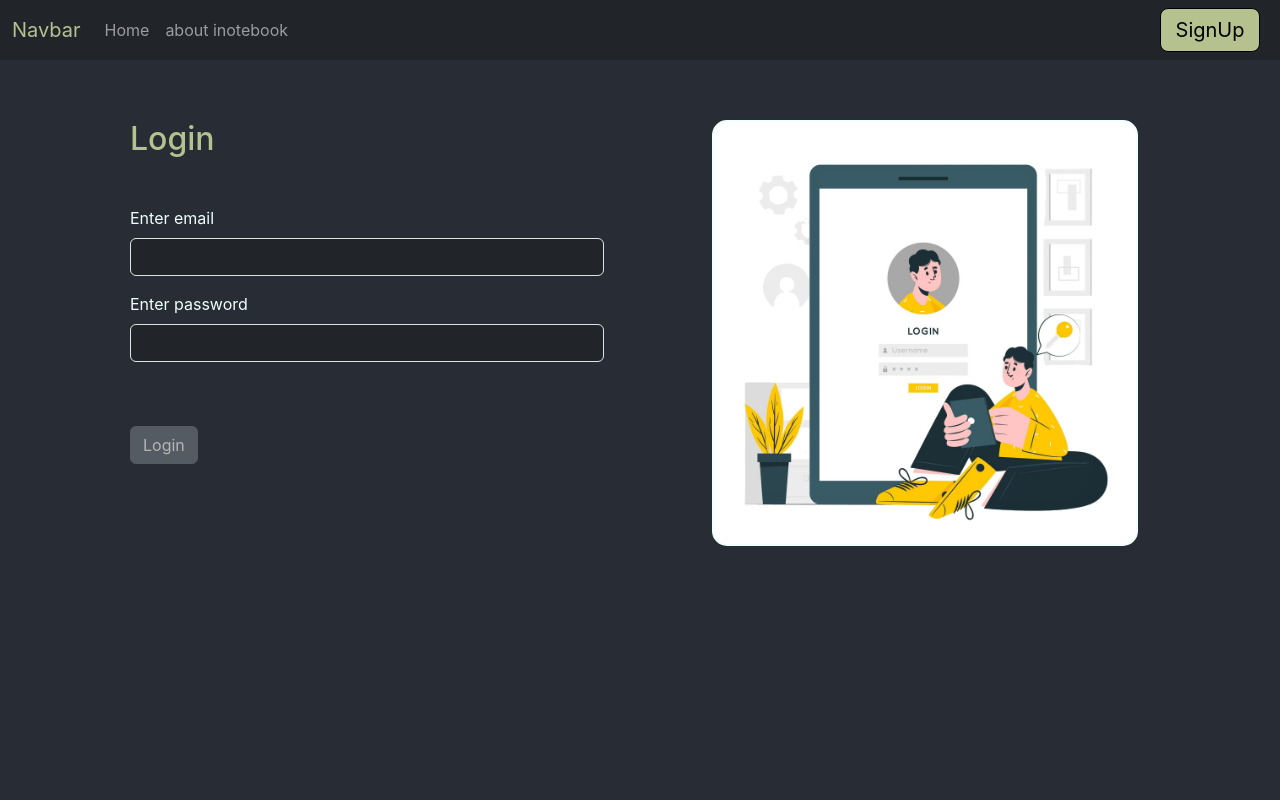
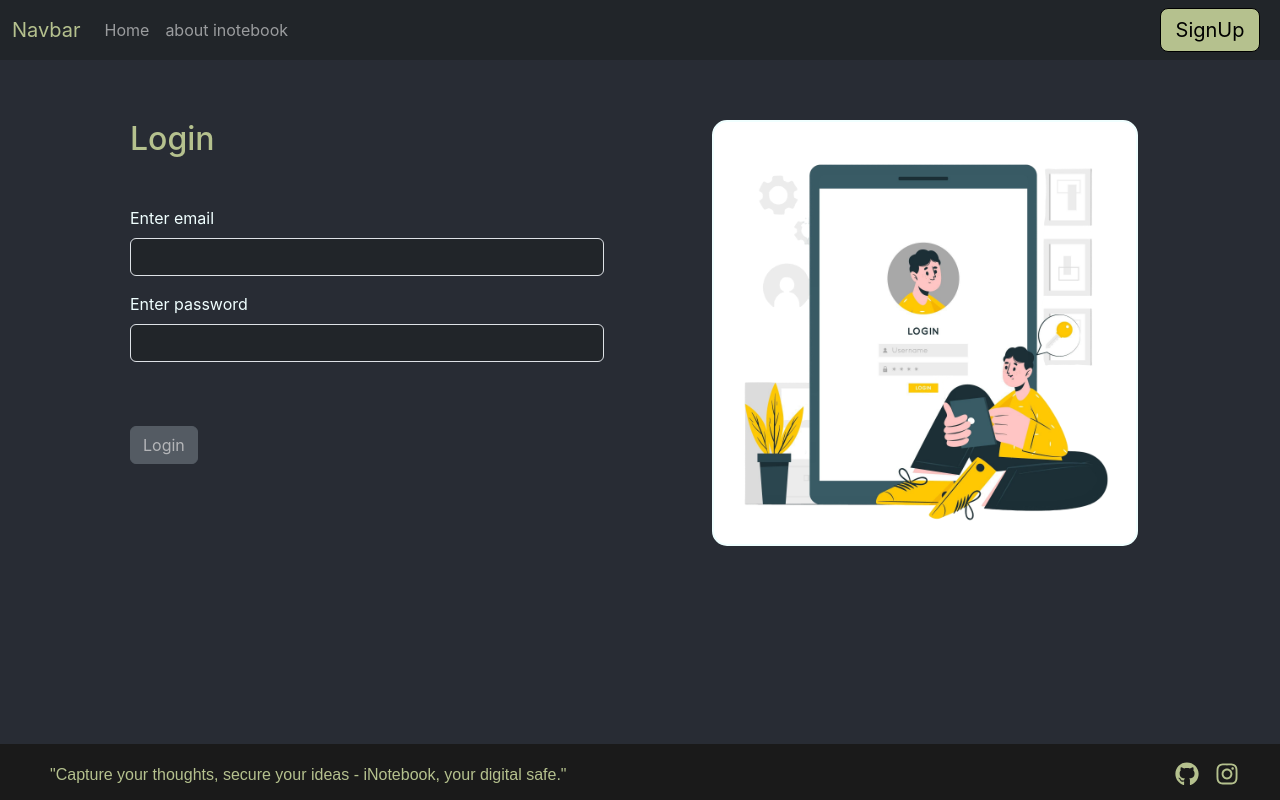
Before and after one commit to bhavyank89/learnReact, a React (Create React App) app in the folder 004-inotebook/inotebook-frontend/: page /login in a window 1280 px wide. Built offline with nearby package versions, Linux system fonts and the light colour scheme.

Commit message:
add Footer

```diff
--- a/004-inotebook/inotebook-frontend/package.json
+++ b/004-inotebook/inotebook-frontend/package.json
@@ -9,6 +9,7 @@
     "concurrently": "^8.2.2",
     "react": "^18.3.1",
     "react-dom": "^18.3.1",
+    "react-icons": "^5.3.0",
     "react-router-dom": "^6.26.0",
     "react-scripts": "5.0.1",
     "web-vitals": "^2.1.4"
--- a/004-inotebook/inotebook-frontend/src/App.js
+++ b/004-inotebook/inotebook-frontend/src/App.js
@@ -8,6 +8,7 @@ import Alert from './components/Alert';
 import { useState } from 'react';
 import Login from './components/Login';
 import Signup from './components/Signup';
+import Footer from './components/Footer';
 
 function App() {
 
@@ -47,6 +48,7 @@ function App() {
             <Route path='/login' element={<Login showAlertTab={showAlertTab} />} />
             <Route path='/signup' element={<Signup showAlertTab={showAlertTab} />} />
           </Routes>
+          <Footer />
         </Router>
       </NoteContextProvider>
     </div>
--- /dev/null
+++ b/004-inotebook/inotebook-frontend/src/components/Footer.js
@@ -0,0 +1,30 @@
+import React from 'react';
+import { FaGithub, FaInstagram } from 'react-icons/fa';
+
+const Footer = () => {
+    return (
+        <footer style={{ backgroundColor: '#1a1a1a', color: '#B5C18E', padding: '10px 0', textAlign: 'center', position: 'fixed', bottom: '0', width: '100%' }} className='d-flex position-absolute-end'>
+            <p style={{ marginBottom: '0', fontFamily: 'Arial, sans-serif', fontSize: '16px', marginLeft: "50px" }}>
+                "Capture your thoughts, secure your ideas - iNotebook, your digital safe."
+                <div style={{ marginLeft: '600px', display: "inline" }}>
+                    <a href="https://github.com/bhavyank89" target="_blank" rel="noopener noreferrer" style={{ color: '#B5C18E', marginRight: '15px', fontSize: '24px' }} className='mx-2'>
+                        <FaGithub />
+                    </a>
+                    <a href="https://www.instagram.com/bha_v76/" target="_blank" rel="noopener noreferrer" style={{ color: '#B5C18E', fontSize: '24px' }} className='mx-2'>
+                        <FaInstagram />
+                    </a>
+                </div>
+            </p>
+            {/* <div style={{ marginTop: '10px' }}>
+                <a href="https://github.com/bhavyank89" target="_blank" rel="noopener noreferrer" style={{ color: '#B5C18E', marginRight: '15px', fontSize: '24px' }}>
+                    <FaGithub />
+                </a>
+                <a href="https://www.instagram.com/bha_v76/" target="_blank" rel="noopener noreferrer" style={{ color: '#B5C18E', fontSize: '24px' }}>
+                    <FaInstagram />
+                </a>
+            </div> */}
+        </footer>
+    );
+};
+
+export default Footer;
--- a/004-inotebook/inotebook-frontend/src/components/Home.js
+++ b/004-inotebook/inotebook-frontend/src/components/Home.js
@@ -5,7 +5,7 @@ import AddNote from './AddNote'
 const Home = (props) => {
 
     return (
-        <div style={{ marginTop: "50px" }} className='container d-flex flex-row'>
+        <div style={{ marginTop: "50px",marginBottom:"100px" }} className='container d-flex flex-row'>
             <AddNote showAlertTab={props.showAlertTab} />
             <Notes showAlertTab={props.showAlertTab} />
         </div>
--- a/004-inotebook/inotebook-frontend/src/components/Login.js
+++ b/004-inotebook/inotebook-frontend/src/components/Login.js
@@ -39,7 +39,7 @@ function Login(props) {
 
     return (
         <div className='container d-flex'>
-            <div style={{ width: "500px", marginTop: "50px" }} className="mx-5">
+            <div style={{ width: "500px", marginTop: "50px",marginBottom:"100px" }} className="mx-5">
                 <h2 style={{ color: "#B5C18E" }}>Login</h2>
                 <form onSubmit={handleSubmit}>
                     <div className="mb-3 my-5">
--- a/004-inotebook/inotebook-frontend/src/components/Signup.js
+++ b/004-inotebook/inotebook-frontend/src/components/Signup.js
@@ -49,7 +49,7 @@ function Signup(props) {
 
     return (
         <div className='container d-flex'>
-            <div style={{ width: "500px", marginTop: "50px" }} className="mx-5">
+            <div style={{ width: "500px", marginTop: "50px", marginBottom: "100px" }} className="mx-5">
                 <h2 style={{ color: "#B5C18E" }}>SignUp</h2>
                 <form onSubmit={handleSubmit}>
                     <div className="mb-3 my-5">
```
Also changed, not shown: 1 other file (tests, documents, lock files or other folders).
